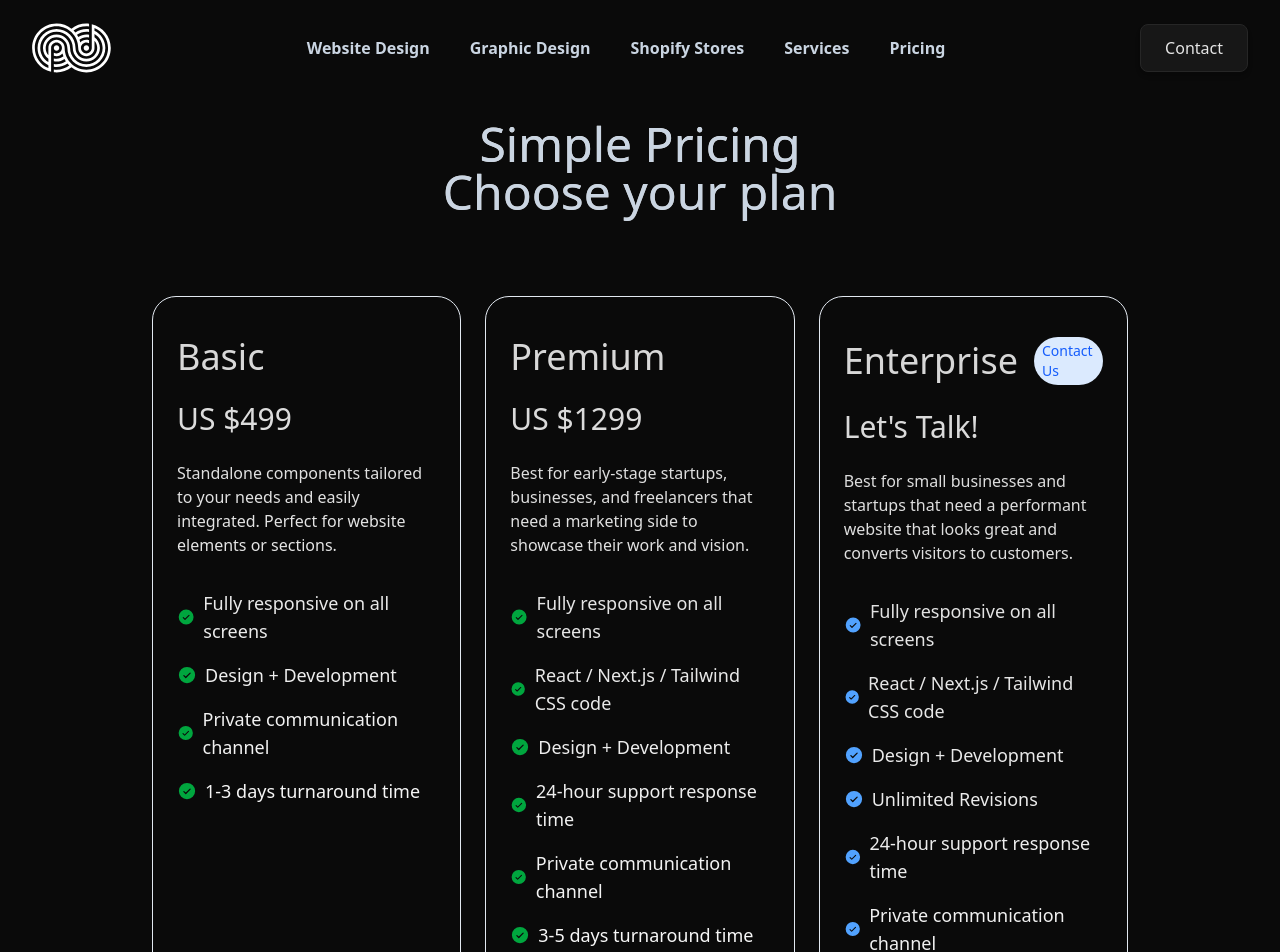
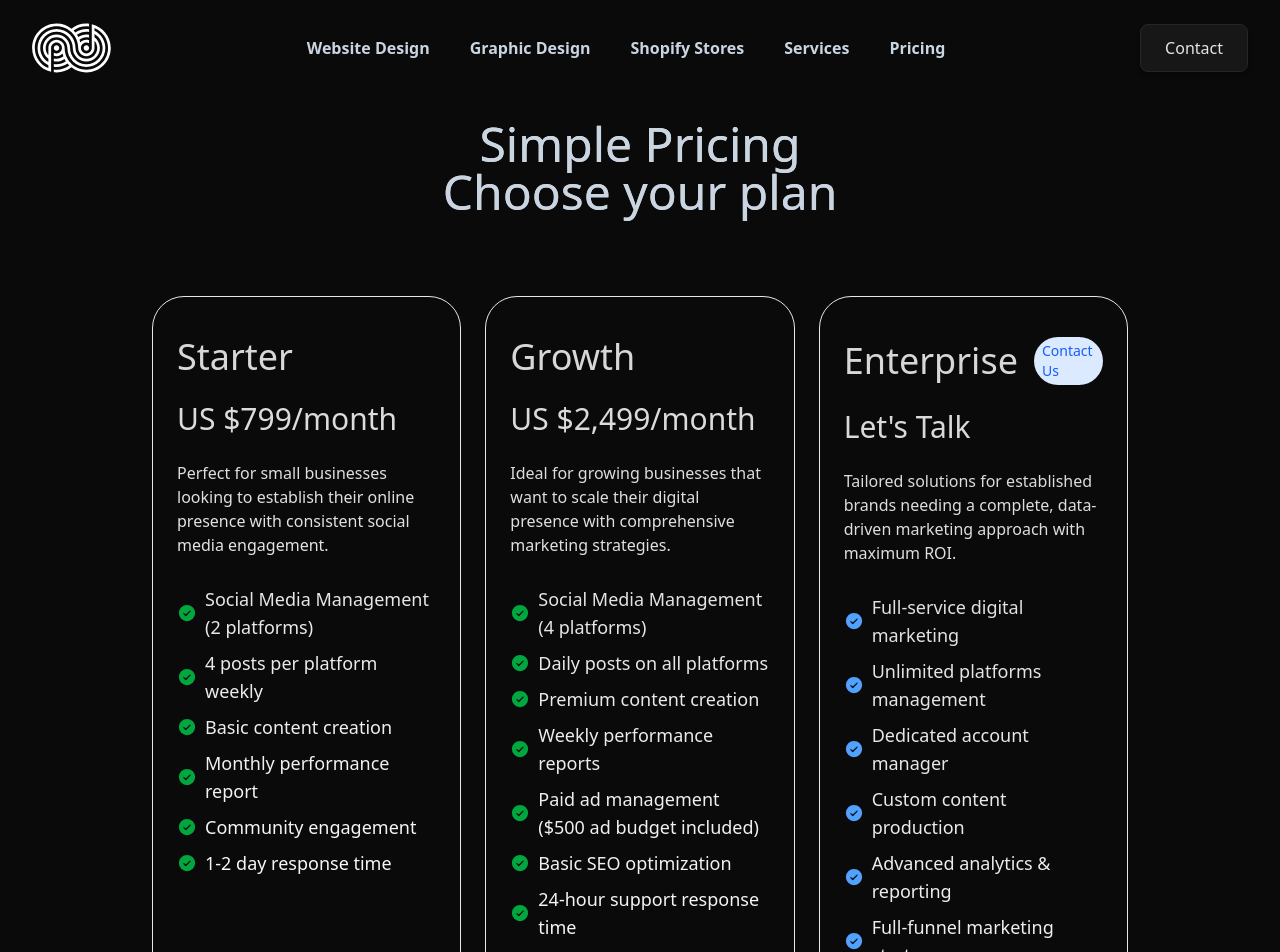
Before and after one commit to shehroztariq-dev/digital-marketing-website, a Next.js app: page /pricing in a window 1280 px wide. Shown: the top 952 px of the page. Built offline with nearby package versions, Linux system fonts and the light colour scheme.

Commit message:
pricing page update

```diff
--- a/src/app/pricing/page.tsx
+++ b/src/app/pricing/page.tsx
@@ -4,80 +4,82 @@ import { PiCheckCircleFill } from "react-icons/pi";
 
 const plans = [
   {
-    index: 0,
-    name: "Basic",
-    price: " US $499",
+    id: 0,
+    name: "Starter",
+    price: "US $799/month",
     features: [
-      "Fully responsive on all screens",
-
-      "Design + Development",
-
-      "Private communication channel",
-      "1-3 days turnaround time",
+      "Social Media Management (2 platforms)",
+      "4 posts per platform weekly",
+      "Basic content creation",
+      "Monthly performance report",
+      "Community engagement",
+      "1-2 day response time",
     ],
     style:
-      " rounded-3xl  py-10 bg-clip-text text-transparent bg-gradient-to-b from-neutral-300 to-neutral-50",
+      "rounded-3xl py-10 bg-clip-text text-transparent bg-gradient-to-b from-neutral-300 to-neutral-50",
     description:
-      "Standalone components tailored to your needs and easily integrated. Perfect for website elements or sections.",
-    button: "Buy Now",
+      "Perfect for small businesses looking to establish their online presence with consistent social media engagement.",
+    button: "Get Started",
   },
   {
-    index: 1,
-    name: "Premium",
-    price: "US $1299",
+    id: 1,
+    name: "Growth",
+    price: "US $2,499/month",
     features: [
-      "Fully responsive on all screens",
-      "React / Next.js / Tailwind CSS code",
-      "Design + Development",
+      "Social Media Management (4 platforms)",
+      "Daily posts on all platforms",
+      "Premium content creation",
+      "Weekly performance reports",
+      "Paid ad management ($500 ad budget included)",
+      "Basic SEO optimization",
       "24-hour support response time",
-      "Private communication channel",
-      "3-5 days turnaround time",
+      "Monthly strategy call",
     ],
     style:
-      " rounded-3xl  py-10 bg-clip-text text-transparent bg-gradient-to-b from-neutral-300 to-neutral-50",
+      "rounded-3xl py-10 bg-clip-text text-transparent bg-gradient-to-b from-neutral-300 to-neutral-50",
     description:
-      "Best for early-stage startups, businesses, and freelancers that need a marketing side to showcase their work and vision.",
-    button: "Buy Now",
+      "Ideal for growing businesses that want to scale their digital presence with comprehensive marketing strategies.",
+    button: "Boost Growth",
   },
   {
-    index: 2,
+    id: 2,
     name: "Enterprise",
     feature: "Contact Us",
-    price: "Let's Talk!",
+    price: "Let's Talk",
     features: [
-      "Fully responsive on all screens",
-      "React / Next.js / Tailwind CSS code",
-      "Design + Development",
-      "Unlimited Revisions",
-      "24-hour support response time",
-      "Private communication channel",
-      "Priority Development Queue",
-      "Dedicated Project Manager",
+      "Full-service digital marketing",
+      "Unlimited platforms management",
+      "Dedicated account manager",
+      "Custom content production",
+      "Advanced analytics & reporting",
+      "Full-funnel marketing strategy",
+      "Premium SEO services",
+      "Influencer marketing coordination",
+      "Conversion rate optimization",
+      "Priority 24/7 support",
     ],
     style:
-      " h-full rounded-3xl py-10 flex flex-col  bg-clip-text text-transparent bg-gradient-to-b from-neutral-300 to-neutral-50  ",
+      "h-full rounded-3xl py-10 flex flex-col bg-clip-text text-transparent bg-gradient-to-b from-neutral-300 to-neutral-50",
     description:
-      "Best for small businesses and startups that need a performant website that looks great and converts visitors to customers.",
+      "Tailored solutions for established brands needing a complete, data-driven marketing approach with maximum ROI.",
     button: "Contact Us",
   },
 ];
 export default function page() {
   return (
-    <div
-      className="w-full pt-30 md:items-center md:justify-center
-     bg-black/[0.96] antialiased
-     bg-grid-white/[0.02] relative overflow-hidden">
-      <div className="flex items-center justify-center flex-col   ">
-        <div className="text-5xl pb-10 md:pb-20 text-slate-300 px-6 text-center bg-clip-text  bg-gradient-to-b from-neutral-50 to-neutral-500 bg-opacity-50">
+    <div className="w-full pt-30 md:items-center md:justify-center bg-black/[0.96] antialiased bg-grid-white/[0.02] relative overflow-hidden">
+      <div className="flex items-center justify-center flex-col">
+        <div className="text-5xl pb-10 md:pb-20 text-slate-300 px-6 text-center bg-clip-text bg-gradient-to-b from-neutral-50 to-neutral-500 bg-opacity-50">
           Simple Pricing <br /> Choose your plan
         </div>
-        <div className="grid md:grid-cols-3 gap-6 px-6 md:w-4/5 2xl:w-3/4 cursor-pointer pb-20  items-start ">
+        {/** Pricing Plans */}
+        <div className="grid md:grid-cols-3 gap-6 px-6 md:w-4/5 2xl:w-3/4 cursor-pointer pb-20 items-start ">
           {plans.map((plan, index) => (
             <div
-              key={plan.name}
-              className="h-full flex flex-col justify-between border rounded-3xl px-6  ">
+              key={plan.id}
+              className="flex flex-col justify-between h-full px-6 border rounded-4xl">
               <div className={plan.style}>
-                <div className="text-4xl flex  items-center font-medium">
+                <div className="flex items-center font-medium text-4xl">
                   {plan.name}
                   {/* render feature tag only for enterprise tab*/}
                   {plan.feature === "Contact Us" && (
@@ -93,13 +95,15 @@ export default function page() {
                   {plan.features.map((feature) => (
                     <li
                       key={feature}
-                      className="text-lg  py-2 flex space-x-2 items-center">
+                      className="flex items-center space-x-3 text-lg py-1">
                       {/* render checkmark only for enterprise tab*/}
-                      {plan.feature === "Contact Us" ? (
-                        <PiCheckCircleFill className="text-blue-400 mr-2 text-xl" />
-                      ) : (
-                        <PiCheckCircleFill className="text-green-600 mr-2 text-xl" />
-                      )}
+                      <span>
+                        {plan.feature === "Contact Us" ? (
+                          <PiCheckCircleFill className="text-blue-400 mr-2 text-xl" />
+                        ) : (
+                          <PiCheckCircleFill className="text-green-600 mr-2 text-xl" />
+                        )}
+                      </span>
 
                       {feature}
                     </li>
@@ -111,21 +115,21 @@ export default function page() {
                 {index === 0 && (
                   <Link
                     href="https://buy.stripe.com/6oEg1WdsibFr1EYbIK"
-                    className="rounded-3xl my-4  py-2 text-white w-full mx-auto items-center flex justify-center bg-gradient-to-r from-emerald-500 to-blue-300">
+                    className="rounded-3xl my-4 py-2 text-white w-full mx-auto items-center flex justify-center bg-gradient-to-r from-emerald-500 to-blue-300">
                     Buy Now
                   </Link>
                 )}
                 {index === 1 && (
                   <Link
                     href="https://buy.stripe.com/14k2b65ZQ8tf5Ve28c"
-                    className="rounded-3xl my-4  py-2 text-white w-full mx-auto items-center flex justify-center bg-gradient-to-r from-emerald-500 to-blue-300">
+                    className="rounded-3xl my-4 py-2 text-white w-full mx-auto items-center flex justify-center bg-gradient-to-r from-emerald-500 to-blue-300">
                     Buy Now
                   </Link>
                 )}
                 {index === 2 && (
                   <Link
                     href="/contact"
-                    className="rounded-3xl my-4  py-2 text-white w-full mx-auto items-center flex justify-center bg-gradient-to-r from-purple-500 to-blue-300">
+                    className="rounded-3xl my-4 py-2 text-white w-full mx-auto items-center flex justify-center bg-gradient-to-r from-purple-500 to-blue-300">
                     Contact Us
                   </Link>
                 )}
```
